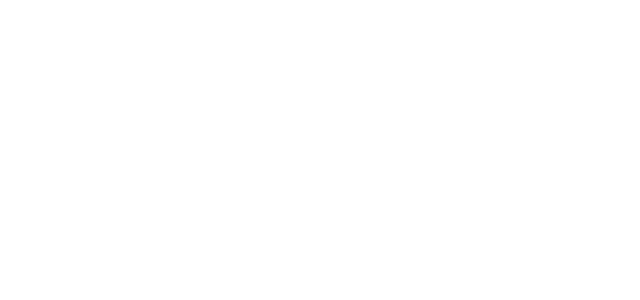
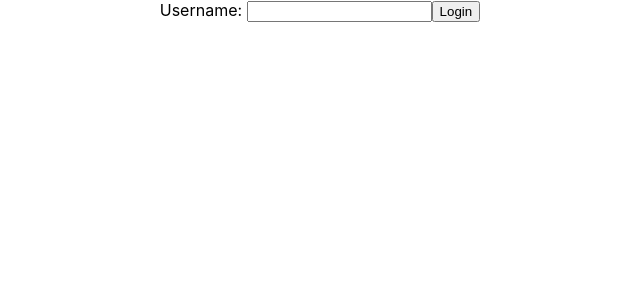
Before and after one commit to RustyOn/EA-Assignment2, a React (Create React App) app in the folder ea-assignment2/: page / in a window 1280 px wide. Shown: the top 300 px of the page, without its empty margins (320-960 px from the left). Built offline with nearby package versions, Linux system fonts and the light colour scheme.

Commit message:
Update InputDisplay
feat: data from input form can be displayed in console for testing purposes

```diff
--- a/ea-assignment2/src/InputDisplay.jsx
+++ b/ea-assignment2/src/InputDisplay.jsx
@@ -1,9 +1,26 @@
+function InputDisplay() {
 
-function InputDisplay(){
+    function handleSubmit(e){
+        e.preventDefault()
 
-    return(
-        <></>
-    )
+        const form = e.target
+        const formData = new FormData(form)
+
+        const formJson = Object.fromEntries(formData.entries())
+        console.log(formJson)
+    }
+
+  return (
+    <>
+      <form method="post" onSubmit={handleSubmit}>
+        <label>
+          Username: <input name="userName" />
+        </label>
+
+        <button type="submit">Login</button>
+      </form>
+    </>
+  );
 }
 
-export default InputDisplay
+export default InputDisplay;
```
